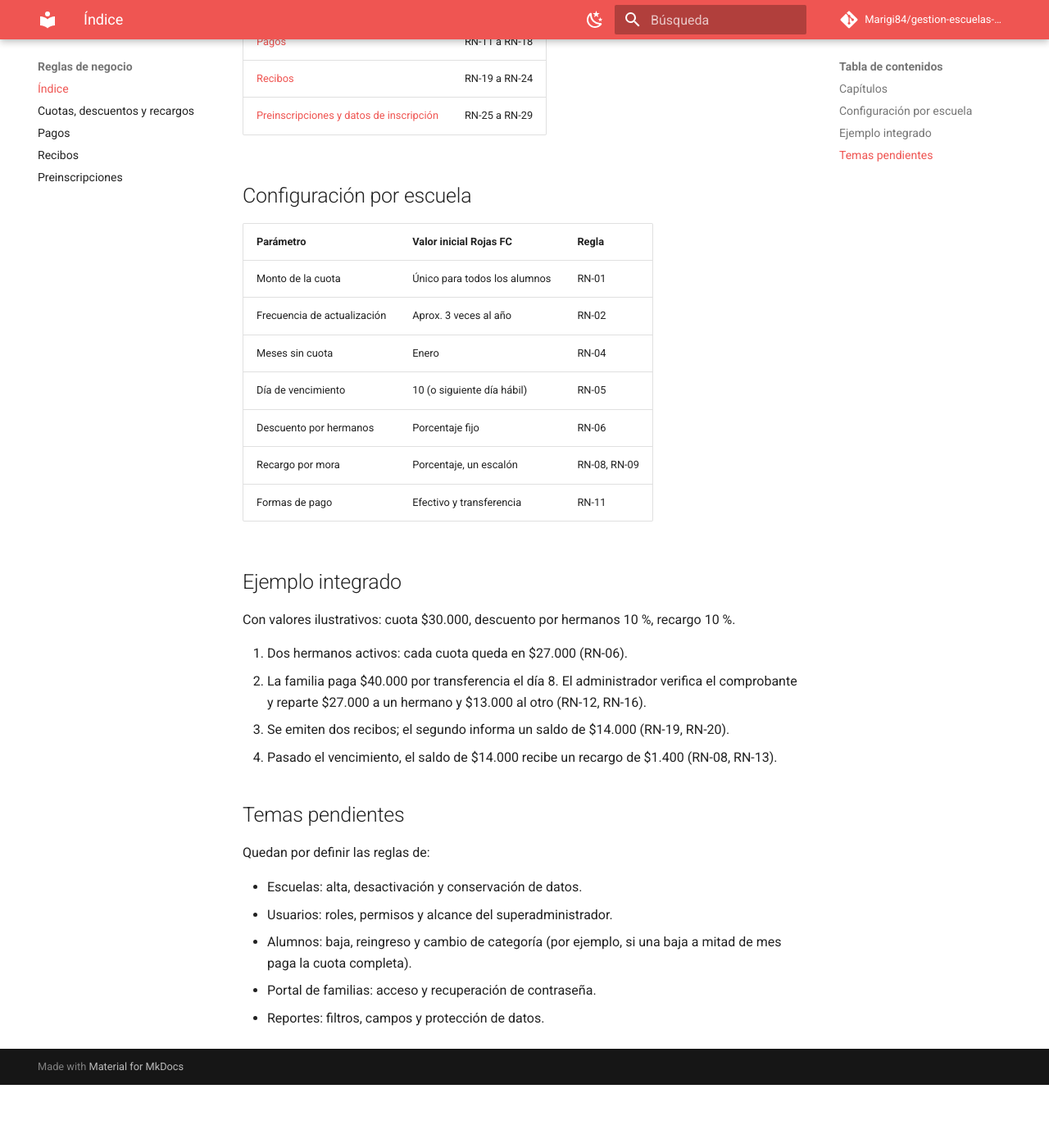
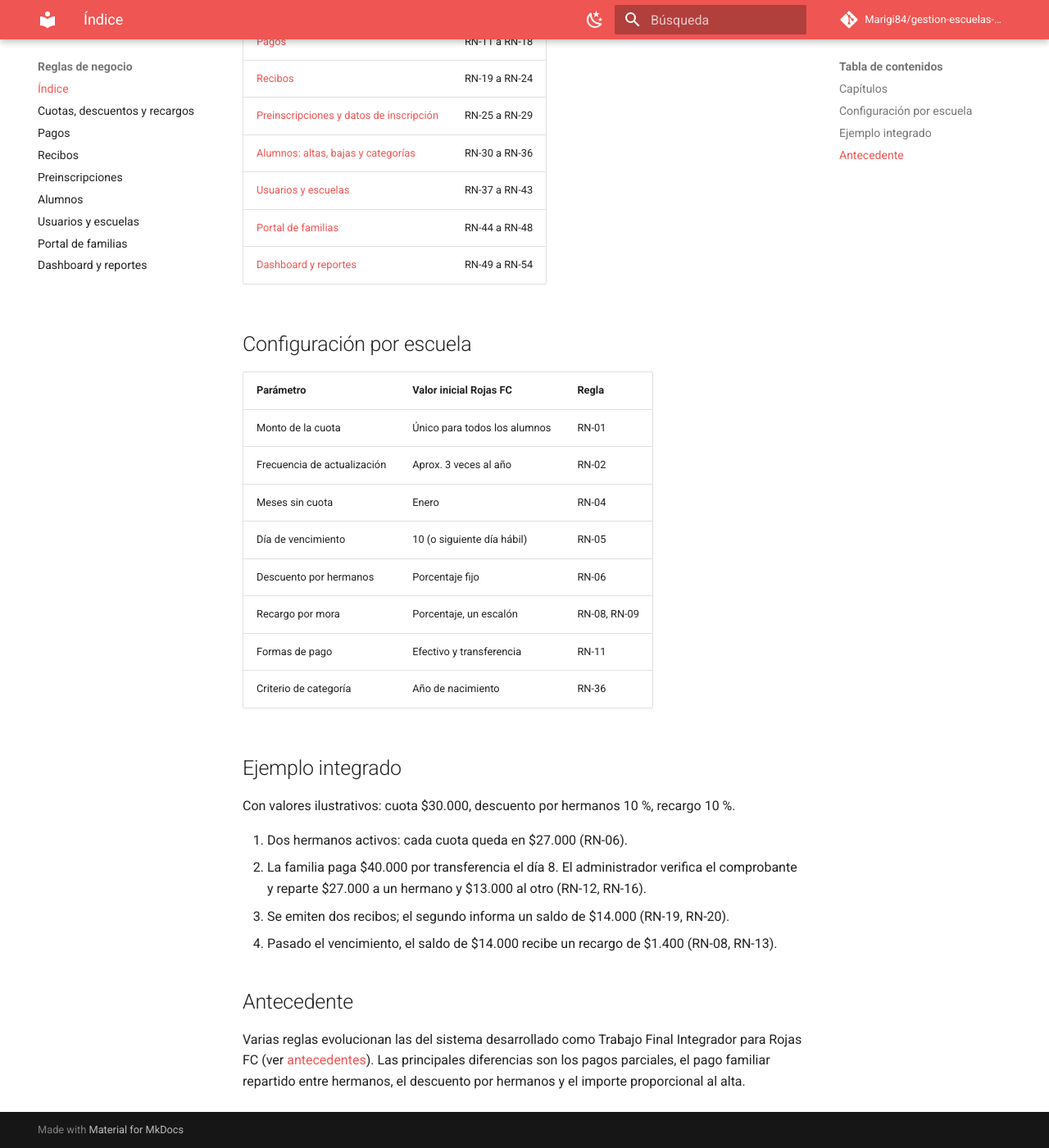
Before and after one commit to Marigi84/gestion-escuelas-deportivas, an MkDocs documentation site: the page built from docs/03-reglas-de-negocio/index.md, in a window 1280 px wide and 1400 px high, scrolled down 526 px. Shown: the whole window at 82% size. Built offline with MkDocs 1.6.1 and Material for MkDocs 9.7.7, drawn with Linux system fonts in a browser that asks for light colours; comment, search, counter and statistics services are not loaded; before the commit the page ends 1849 px from its top, so only the background shows below that.

Commit message:
docs: completar reglas de negocio de alumnos, usuarios, portal y reportes

```diff
--- a/docs/03-reglas-de-negocio/index.md
+++ b/docs/03-reglas-de-negocio/index.md
@@ -12,6 +12,10 @@ Las reglas se definieron con la escuela piloto, **Rojas Fútbol Club**, el 26/11
 | [Pagos](pagos.md) | RN-11 a RN-18 |
 | [Recibos](recibos.md) | RN-19 a RN-24 |
 | [Preinscripciones y datos de inscripción](preinscripciones.md) | RN-25 a RN-29 |
+| [Alumnos: altas, bajas y categorías](alumnos.md) | RN-30 a RN-36 |
+| [Usuarios y escuelas](usuarios-y-escuelas.md) | RN-37 a RN-43 |
+| [Portal de familias](portal.md) | RN-44 a RN-48 |
+| [Dashboard y reportes](reportes.md) | RN-49 a RN-54 |
 
 ## Configuración por escuela
 
@@ -24,6 +28,7 @@ Las reglas se definieron con la escuela piloto, **Rojas Fútbol Club**, el 26/11
 | Descuento por hermanos | Porcentaje fijo | RN-06 |
 | Recargo por mora | Porcentaje, un escalón | RN-08, RN-09 |
 | Formas de pago | Efectivo y transferencia | RN-11 |
+| Criterio de categoría | Año de nacimiento | RN-36 |
 
 ## Ejemplo integrado
 
@@ -34,12 +39,6 @@ Con valores ilustrativos: cuota $30.000, descuento por hermanos 10 %, recargo 10
 3. Se emiten dos recibos; el segundo informa un saldo de $14.000 (RN-19, RN-20).
 4. Pasado el vencimiento, el saldo de $14.000 recibe un recargo de $1.400 (RN-08, RN-13).
 
-## Temas pendientes
+## Antecedente
 
-Quedan por definir las reglas de:
-
-- Escuelas: alta, desactivación y conservación de datos.
-- Usuarios: roles, permisos y alcance del superadministrador.
-- Alumnos: baja, reingreso y cambio de categoría (por ejemplo, si una baja a mitad de mes paga la cuota completa).
-- Portal de familias: acceso y recuperación de contraseña.
-- Reportes: filtros, campos y protección de datos.
+Varias reglas evolucionan las del sistema desarrollado como Trabajo Final Integrador para Rojas FC (ver [antecedentes](../01-vision-y-alcance/antecedentes.md)). Las principales diferencias son los pagos parciales, el pago familiar repartido entre hermanos, el descuento por hermanos y el importe proporcional al alta.
--- a/mkdocs.yml
+++ b/mkdocs.yml
@@ -47,6 +47,7 @@ nav:
       - Visión: 01-vision-y-alcance/vision.md
       - Alcance v1.0: 01-vision-y-alcance/alcance-v1.md
       - Backlog futuro: 01-vision-y-alcance/backlog-futuro.md
+      - Antecedentes: 01-vision-y-alcance/antecedentes.md
   - Requisitos:
       - Funcionales: 02-requisitos/requisitos-funcionales.md
       - No funcionales: 02-requisitos/requisitos-no-funcionales.md
@@ -57,6 +58,10 @@ nav:
       - Pagos: 03-reglas-de-negocio/pagos.md
       - Recibos: 03-reglas-de-negocio/recibos.md
       - Preinscripciones: 03-reglas-de-negocio/preinscripciones.md
+      - Alumnos: 03-reglas-de-negocio/alumnos.md
+      - Usuarios y escuelas: 03-reglas-de-negocio/usuarios-y-escuelas.md
+      - Portal de familias: 03-reglas-de-negocio/portal.md
+      - Dashboard y reportes: 03-reglas-de-negocio/reportes.md
   - Modelo de datos: 04-modelo-de-datos/index.md
   - Arquitectura: 05-arquitectura/index.md
   - Sitio público: 06-sitio-publico/rojas-fc.md
```
Also changed, not shown: CHANGELOG.md (+2 -0 lines), docs/01-vision-y-alcance/antecedentes.md (added, +26 -0 lines), docs/01-vision-y-alcance/backlog-futuro.md (+7 -0 lines), docs/03-reglas-de-negocio/alumnos.md (added, +21 -0 lines), docs/03-reglas-de-negocio/portal.md (added, +11 -0 lines), docs/03-reglas-de-negocio/reportes.md (added, +22 -0 lines), docs/03-reglas-de-negocio/usuarios-y-escuelas.md (added, +21 -0 lines), docs/gestion/minutas/2026-11-26-reglas-de-negocio.md (+12 -1 lines), docs/index.md (+1 -1 lines).
